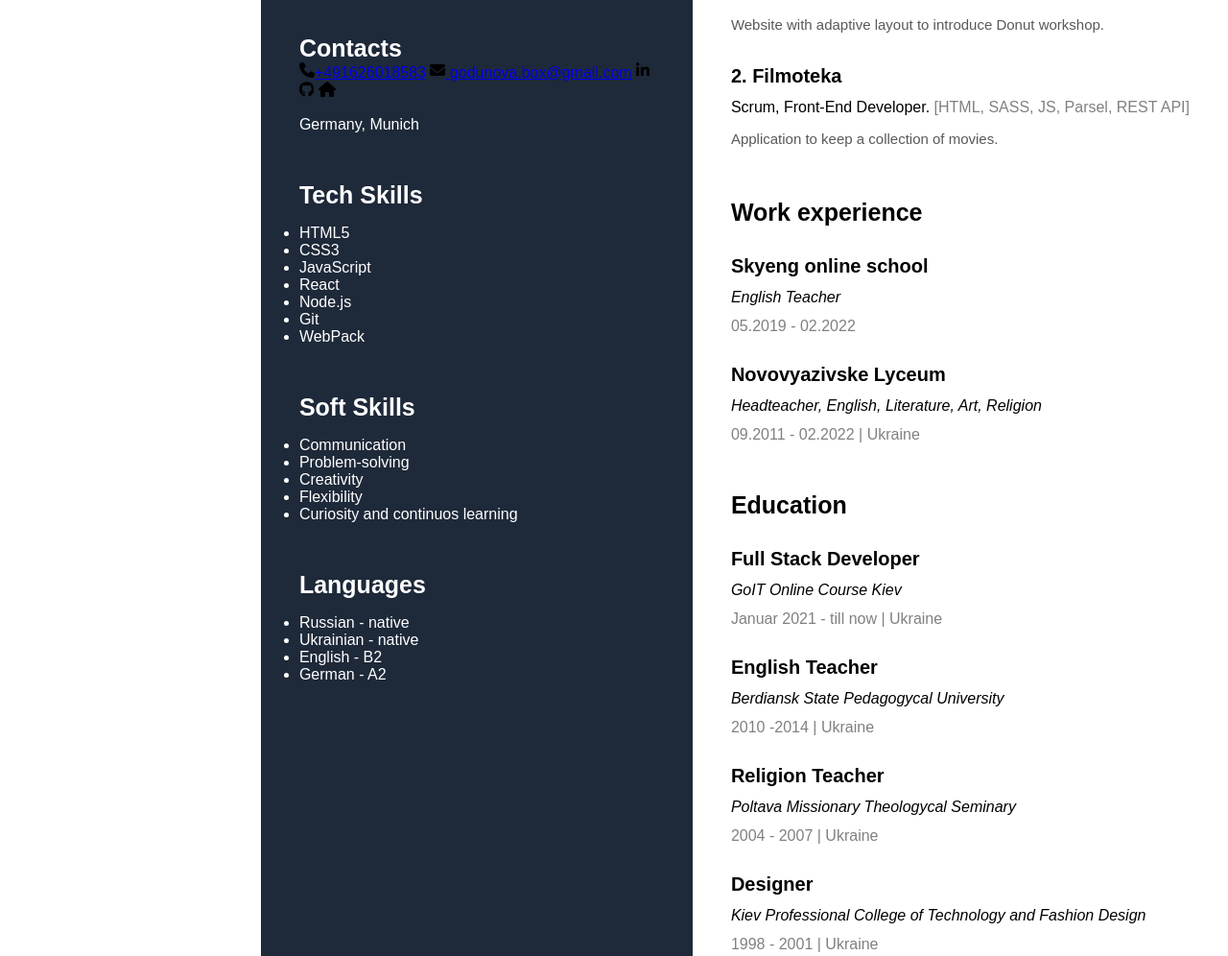
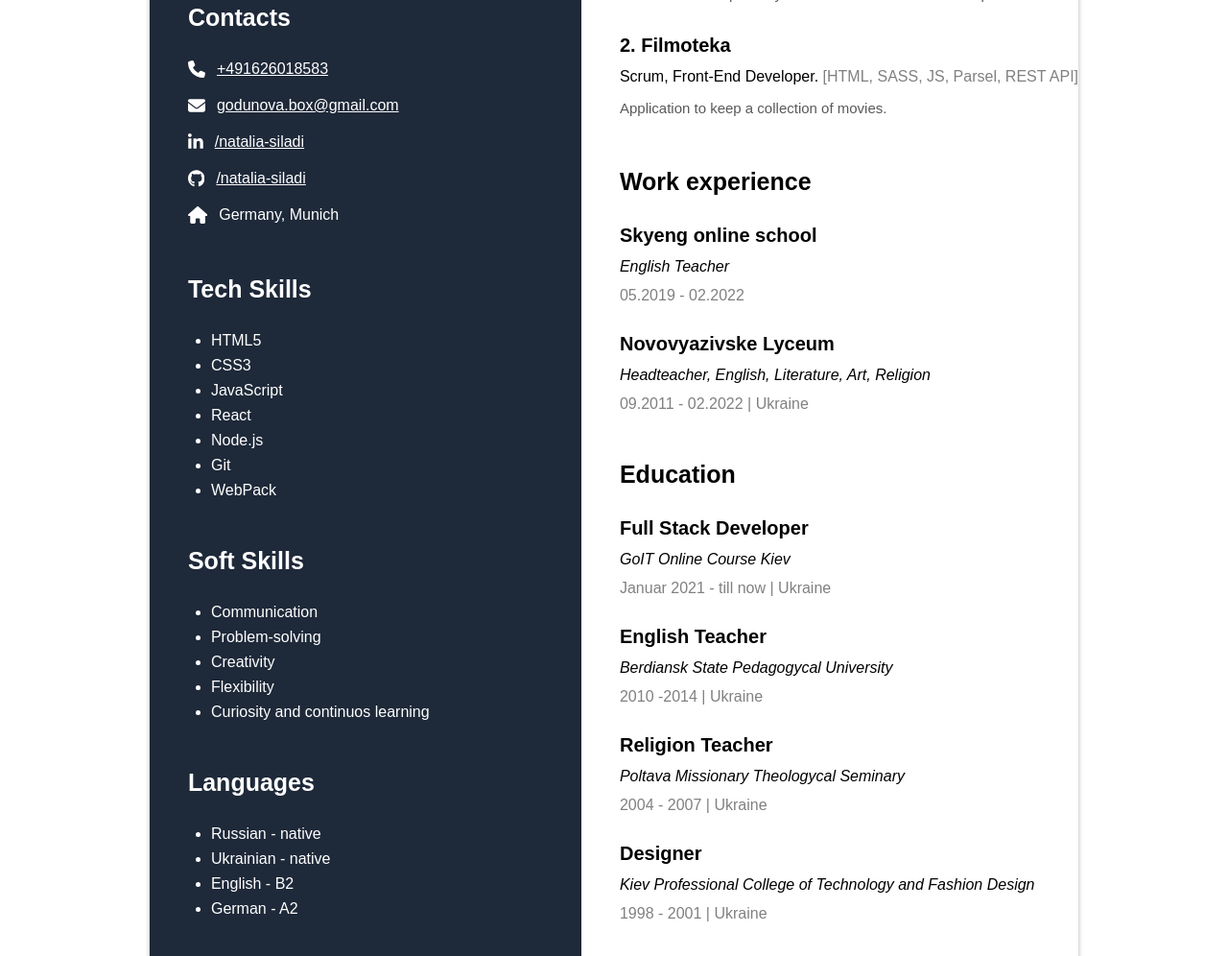
Before and after one commit to natalia-siladi/Personal-Portfolio-Website, a plain HTML site: page index.html in a window 1280 px wide. Shown: the part 512-1508 px from the top of the page at 96% size. Drawn offline with Linux system fonts and the light colour scheme.

Commit message:
add sidebar styles

```diff
--- a/css/styles.css
+++ b/css/styles.css
@@ -1,6 +1,8 @@
 body {
   font-family: sans-serif;
   color: black;
+  display: flex;
+  justify-content: center;
 }
 h1 {
   font-weight: bold;
@@ -56,10 +58,9 @@ ul {
 .main-container {
   gap: 40px;
   display: flex;
-  flex-direction: row-reverse;
-  width: 1200px;
+  flex-direction: row;
   background-color: #fff;
-  margin: 40px auto;
+  box-shadow: 0 0 5px rgba(0, 0, 0, 0.3);
 }
 .project-role {
   margin-top: 12px;
@@ -68,3 +69,33 @@ ul {
 .technologies {
   color: gray;
 }
+/* sidebar */
+.sidebar-list {
+  margin-bottom: 0;
+  margin-top: 30px;
+}
+.list-item {
+  margin-bottom: 8px;
+  margin-left: 24px;
+}
+.contacts {
+  display: inline;
+}
+.contact-link {
+  color: #fff;
+  display: flex;
+}
+.sidebar-icon {
+  fill: #fff;
+  margin-right: 12px;
+}
+.sidebar-icon svg {
+  font-size: 18px;
+}
+.contact-item {
+  margin-top: 0;
+  margin-bottom: 8px;
+}
+.contacts-heading {
+  margin-bottom: 30px;
+}
--- a/index.html
+++ b/index.html
@@ -14,6 +14,77 @@
 
 <body>
   <div class="main-container">
+    <!-- Start side bar section -->
+    <aside class="sidebar-section">
+      <img src="assets/img/profile.JPG" alt="profile photo" width="350" />
+      <div class="contacts">
+        <h2 class="contacts-heading">Contacts</h2>
+
+        <p class="contact-item"><a href="tel:+491626018583" class="contact-link"><span class="sidebar-icon"><svg
+                xmlns="http://www.w3.org/2000/svg" height="1em" viewBox="0 0 512 512">
+                >
+                <!--! Font Awesome Free 6.4.2 by @fontawesome - https://fontawesome.com License - https://fontawesome.com/license (Commercial License) Copyright 2023 Fonticons, Inc. -->
+                <path
+                  d="M164.9 24.6c-7.7-18.6-28-28.5-47.4-23.2l-88 24C12.1 30.2 0 46 0 64C0 311.4 200.6 512 448 512c18 0 33.8-12.1 38.6-29.5l24-88c5.3-19.4-4.6-39.7-23.2-47.4l-96-40c-16.3-6.8-35.2-2.1-46.3 11.6L304.7 368C234.3 334.7 177.3 277.7 144 207.3L193.3 167c13.7-11.2 18.4-30 11.6-46.3l-40-96z" />
+              </svg></span>+491626018583</a></p>
+
+        <p><a href="mailto:godunova.box@gmail.com" class="contact-link"><span class="sidebar-icon">
+              <svg xmlns="http://www.w3.org/2000/svg" height="1em" viewBox="0 0 512 512">
+                <!--! Font Awesome Free 6.4.2 by @fontawesome - https://fontawesome.com License - https://fontawesome.com/license (Commercial License) Copyright 2023 Fonticons, Inc. -->
+                <path
+                  d="M48 64C21.5 64 0 85.5 0 112c0 15.1 7.1 29.3 19.2 38.4L236.8 313.6c11.4 8.5 27 8.5 38.4 0L492.8 150.4c12.1-9.1 19.2-23.3 19.2-38.4c0-26.5-21.5-48-48-48H48zM0 176V384c0 35.3 28.7 64 64 64H448c35.3 0 64-28.7 64-64V176L294.4 339.2c-22.8 17.1-54 17.1-76.8 0L0 176z" />
+              </svg> </span>godunova.box@gmail.com</a></p>
+
+        <p><a href="https://www.linkedin.com/in/natalia-siladi/" target="_blank" rel="noopener noreferrer"
+            class="contact-link"><span class="sidebar-icon"><svg xmlns="http://www.w3.org/2000/svg" height="1em"
+                viewBox="0 0 448 512">
+                <!--! Font Awesome Free 6.4.2 by @fontawesome - https://fontawesome.com License - https://fontawesome.com/license (Commercial License) Copyright 2023 Fonticons, Inc. -->
+                <path
+                  d="M100.28 448H7.4V148.9h92.88zM53.79 108.1C24.09 108.1 0 83.5 0 53.8a53.79 53.79 0 0 1 107.58 0c0 29.7-24.1 54.3-53.79 54.3zM447.9 448h-92.68V302.4c0-34.7-.7-79.2-48.29-79.2-48.29 0-55.69 37.7-55.69 76.7V448h-92.78V148.9h89.08v40.8h1.3c12.4-23.5 42.69-48.3 87.88-48.3 94 0 111.28 61.9 111.28 142.3V448z" />
+              </svg></span>/natalia-siladi</a></p>
+        <p><a href="https://github.com/natalia-siladi" target="_blank" rel="noopener noreferrer"
+            class="contact-link"><span class="sidebar-icon"><svg xmlns="http://www.w3.org/2000/svg" height="1em"
+                viewBox="0 0 496 512">
+                <!--! Font Awesome Free 6.4.2 by @fontawesome - https://fontawesome.com License - https://fontawesome.com/license (Commercial License) Copyright 2023 Fonticons, Inc. -->
+                <path
+                  d="M165.9 397.4c0 2-2.3 3.6-5.2 3.6-3.3.3-5.6-1.3-5.6-3.6 0-2 2.3-3.6 5.2-3.6 3-.3 5.6 1.3 5.6 3.6zm-31.1-4.5c-.7 2 1.3 4.3 4.3 4.9 2.6 1 5.6 0 6.2-2s-1.3-4.3-4.3-5.2c-2.6-.7-5.5.3-6.2 2.3zm44.2-1.7c-2.9.7-4.9 2.6-4.6 4.9.3 2 2.9 3.3 5.9 2.6 2.9-.7 4.9-2.6 4.6-4.6-.3-1.9-3-3.2-5.9-2.9zM244.8 8C106.1 8 0 113.3 0 252c0 110.9 69.8 205.8 169.5 239.2 12.8 2.3 17.3-5.6 17.3-12.1 0-6.2-.3-40.4-.3-61.4 0 0-70 15-84.7-29.8 0 0-11.4-29.1-27.8-36.6 0 0-22.9-15.7 1.6-15.4 0 0 24.9 2 38.6 25.8 21.9 38.6 58.6 27.5 72.9 20.9 2.3-16 8.8-27.1 16-33.7-55.9-6.2-112.3-14.3-112.3-110.5 0-27.5 7.6-41.3 23.6-58.9-2.6-6.5-11.1-33.3 2.6-67.9 20.9-6.5 69 27 69 27 20-5.6 41.5-8.5 62.8-8.5s42.8 2.9 62.8 8.5c0 0 48.1-33.6 69-27 13.7 34.7 5.2 61.4 2.6 67.9 16 17.7 25.8 31.5 25.8 58.9 0 96.5-58.9 104.2-114.8 110.5 9.2 7.9 17 22.9 17 46.4 0 33.7-.3 75.4-.3 83.6 0 6.5 4.6 14.4 17.3 12.1C428.2 457.8 496 362.9 496 252 496 113.3 383.5 8 244.8 8zM97.2 352.9c-1.3 1-1 3.3.7 5.2 1.6 1.6 3.9 2.3 5.2 1 1.3-1 1-3.3-.7-5.2-1.6-1.6-3.9-2.3-5.2-1zm-10.8-8.1c-.7 1.3.3 2.9 2.3 3.9 1.6 1 3.6.7 4.3-.7.7-1.3-.3-2.9-2.3-3.9-2-.6-3.6-.3-4.3.7zm32.4 35.6c-1.6 1.3-1 4.3 1.3 6.2 2.3 2.3 5.2 2.6 6.5 1 1.3-1.3.7-4.3-1.3-6.2-2.2-2.3-5.2-2.6-6.5-1zm-11.4-14.7c-1.6 1-1.6 3.6 0 5.9 1.6 2.3 4.3 3.3 5.6 2.3 1.6-1.3 1.6-3.9 0-6.2-1.4-2.3-4-3.3-5.6-2z" />
+              </svg></span>/natalia-siladi</a></p>
+
+        <p class="contact-link"><span class="sidebar-icon"><svg xmlns="http://www.w3.org/2000/svg" height="1em"
+              viewBox="0 0 576 512">
+              <!--! Font Awesome Free 6.4.2 by @fontawesome - https://fontawesome.com License - https://fontawesome.com/license (Commercial License) Copyright 2023 Fonticons, Inc. -->
+              <path
+                d="M575.8 255.5c0 18-15 32.1-32 32.1h-32l.7 160.2c0 2.7-.2 5.4-.5 8.1V472c0 22.1-17.9 40-40 40H456c-1.1 0-2.2 0-3.3-.1c-1.4 .1-2.8 .1-4.2 .1H416 392c-22.1 0-40-17.9-40-40V448 384c0-17.7-14.3-32-32-32H256c-17.7 0-32 14.3-32 32v64 24c0 22.1-17.9 40-40 40H160 128.1c-1.5 0-3-.1-4.5-.2c-1.2 .1-2.4 .2-3.6 .2H104c-22.1 0-40-17.9-40-40V360c0-.9 0-1.9 .1-2.8V287.6H32c-18 0-32-14-32-32.1c0-9 3-17 10-24L266.4 8c7-7 15-8 22-8s15 2 21 7L564.8 231.5c8 7 12 15 11 24z" />
+            </svg></span>Germany, Munich</p>
+      </div>
+      <h2>Tech Skills</h2>
+      <ul class="sidebar-list">
+        <li class="list-item">HTML5</li>
+        <li class="list-item">CSS3</li>
+        <li class="list-item">JavaScript</li>
+        <li class="list-item">React</li>
+        <li class="list-item">Node.js</li>
+        <li class="list-item">Git</li>
+        <li class="list-item">WebPack</li>
+      </ul>
+      <h2>Soft Skills</h2>
+      <ul class="sidebar-list">
+        <li class="list-item">Communication</li>
+        <li class="list-item">Problem-solving</li>
+        <li class="list-item">Creativity</li>
+        <li class="list-item">Flexibility</li>
+        <li class="list-item">Curiosity and continuos learning</li>
+      </ul>
+      <h2>Languages</h2>
+      <ul class="sidebar-list">
+        <li class="list-item">Russian - native</li>
+        <li class="list-item">Ukrainian - native</li>
+        <li class="list-item">English - B2</li>
+        <li class="list-item">German - A2</li>
+      </ul>
+    </aside>
+    <!-- finish side bar section -->
+
     <main>
       <h1>Natalia Siladi</h1>
       <h2>Front-End Developer</h2>
@@ -87,69 +158,10 @@
       </ul>
     </main>
 
-    <!-- Start side bar section -->
-    <aside class="sidebar-section">
-      <img src="assets/img/profile.JPG" alt="profile photo" width="350" />
-      <h2>Contacts</h2>
-      <a href="tel:+491626018583"><span class="phone-icon"><svg xmlns="http://www.w3.org/2000/svg" height="1em"
-            viewBox="0 0 512 512">
-            <!--! Font Awesome Free 6.4.2 by @fontawesome - https://fontawesome.com License - https://fontawesome.com/license (Commercial License) Copyright 2023 Fonticons, Inc. -->
-            <path
-              d="M164.9 24.6c-7.7-18.6-28-28.5-47.4-23.2l-88 24C12.1 30.2 0 46 0 64C0 311.4 200.6 512 448 512c18 0 33.8-12.1 38.6-29.5l24-88c5.3-19.4-4.6-39.7-23.2-47.4l-96-40c-16.3-6.8-35.2-2.1-46.3 11.6L304.7 368C234.3 334.7 177.3 277.7 144 207.3L193.3 167c13.7-11.2 18.4-30 11.6-46.3l-40-96z" />
-          </svg></span>+491626018583</a>
-      <a href="mailto:godunova.box@gmail.com"><span class="mail-icon">
-          <svg xmlns="http://www.w3.org/2000/svg" height="1em" viewBox="0 0 512 512">
-            <!--! Font Awesome Free 6.4.2 by @fontawesome - https://fontawesome.com License - https://fontawesome.com/license (Commercial License) Copyright 2023 Fonticons, Inc. -->
-            <path
-              d="M48 64C21.5 64 0 85.5 0 112c0 15.1 7.1 29.3 19.2 38.4L236.8 313.6c11.4 8.5 27 8.5 38.4 0L492.8 150.4c12.1-9.1 19.2-23.3 19.2-38.4c0-26.5-21.5-48-48-48H48zM0 176V384c0 35.3 28.7 64 64 64H448c35.3 0 64-28.7 64-64V176L294.4 339.2c-22.8 17.1-54 17.1-76.8 0L0 176z" />
-          </svg> </span>godunova.box@gmail.com</a>
-      <a href="https://www.linkedin.com/in/natalia-siladi/" target="_blank" rel="noopener noreferrer"><span
-          class="linkedin-icon"><svg xmlns="http://www.w3.org/2000/svg" height="1em" viewBox="0 0 448 512">
-            <!--! Font Awesome Free 6.4.2 by @fontawesome - https://fontawesome.com License - https://fontawesome.com/license (Commercial License) Copyright 2023 Fonticons, Inc. -->
-            <path
-              d="M100.28 448H7.4V148.9h92.88zM53.79 108.1C24.09 108.1 0 83.5 0 53.8a53.79 53.79 0 0 1 107.58 0c0 29.7-24.1 54.3-53.79 54.3zM447.9 448h-92.68V302.4c0-34.7-.7-79.2-48.29-79.2-48.29 0-55.69 37.7-55.69 76.7V448h-92.78V148.9h89.08v40.8h1.3c12.4-23.5 42.69-48.3 87.88-48.3 94 0 111.28 61.9 111.28 142.3V448z" />
-          </svg></span></a>
-      <a href="https://github.com/natalia-siladi" target="_blank" rel="noopener noreferrer"><span
-          class="github-icon"><svg xmlns="http://www.w3.org/2000/svg" height="1em" viewBox="0 0 496 512">
-            <!--! Font Awesome Free 6.4.2 by @fontawesome - https://fontawesome.com License - https://fontawesome.com/license (Commercial License) Copyright 2023 Fonticons, Inc. -->
-            <path
-              d="M165.9 397.4c0 2-2.3 3.6-5.2 3.6-3.3.3-5.6-1.3-5.6-3.6 0-2 2.3-3.6 5.2-3.6 3-.3 5.6 1.3 5.6 3.6zm-31.1-4.5c-.7 2 1.3 4.3 4.3 4.9 2.6 1 5.6 0 6.2-2s-1.3-4.3-4.3-5.2c-2.6-.7-5.5.3-6.2 2.3zm44.2-1.7c-2.9.7-4.9 2.6-4.6 4.9.3 2 2.9 3.3 5.9 2.6 2.9-.7 4.9-2.6 4.6-4.6-.3-1.9-3-3.2-5.9-2.9zM244.8 8C106.1 8 0 113.3 0 252c0 110.9 69.8 205.8 169.5 239.2 12.8 2.3 17.3-5.6 17.3-12.1 0-6.2-.3-40.4-.3-61.4 0 0-70 15-84.7-29.8 0 0-11.4-29.1-27.8-36.6 0 0-22.9-15.7 1.6-15.4 0 0 24.9 2 38.6 25.8 21.9 38.6 58.6 27.5 72.9 20.9 2.3-16 8.8-27.1 16-33.7-55.9-6.2-112.3-14.3-112.3-110.5 0-27.5 7.6-41.3 23.6-58.9-2.6-6.5-11.1-33.3 2.6-67.9 20.9-6.5 69 27 69 27 20-5.6 41.5-8.5 62.8-8.5s42.8 2.9 62.8 8.5c0 0 48.1-33.6 69-27 13.7 34.7 5.2 61.4 2.6 67.9 16 17.7 25.8 31.5 25.8 58.9 0 96.5-58.9 104.2-114.8 110.5 9.2 7.9 17 22.9 17 46.4 0 33.7-.3 75.4-.3 83.6 0 6.5 4.6 14.4 17.3 12.1C428.2 457.8 496 362.9 496 252 496 113.3 383.5 8 244.8 8zM97.2 352.9c-1.3 1-1 3.3.7 5.2 1.6 1.6 3.9 2.3 5.2 1 1.3-1 1-3.3-.7-5.2-1.6-1.6-3.9-2.3-5.2-1zm-10.8-8.1c-.7 1.3.3 2.9 2.3 3.9 1.6 1 3.6.7 4.3-.7.7-1.3-.3-2.9-2.3-3.9-2-.6-3.6-.3-4.3.7zm32.4 35.6c-1.6 1.3-1 4.3 1.3 6.2 2.3 2.3 5.2 2.6 6.5 1 1.3-1.3.7-4.3-1.3-6.2-2.2-2.3-5.2-2.6-6.5-1zm-11.4-14.7c-1.6 1-1.6 3.6 0 5.9 1.6 2.3 4.3 3.3 5.6 2.3 1.6-1.3 1.6-3.9 0-6.2-1.4-2.3-4-3.3-5.6-2z" />
-          </svg></span></a>
-      <span class="location-icon"><svg xmlns="http://www.w3.org/2000/svg" height="1em" viewBox="0 0 576 512">
-          <!--! Font Awesome Free 6.4.2 by @fontawesome - https://fontawesome.com License - https://fontawesome.com/license (Commercial License) Copyright 2023 Fonticons, Inc. -->
-          <path
-            d="M575.8 255.5c0 18-15 32.1-32 32.1h-32l.7 160.2c0 2.7-.2 5.4-.5 8.1V472c0 22.1-17.9 40-40 40H456c-1.1 0-2.2 0-3.3-.1c-1.4 .1-2.8 .1-4.2 .1H416 392c-22.1 0-40-17.9-40-40V448 384c0-17.7-14.3-32-32-32H256c-17.7 0-32 14.3-32 32v64 24c0 22.1-17.9 40-40 40H160 128.1c-1.5 0-3-.1-4.5-.2c-1.2 .1-2.4 .2-3.6 .2H104c-22.1 0-40-17.9-40-40V360c0-.9 0-1.9 .1-2.8V287.6H32c-18 0-32-14-32-32.1c0-9 3-17 10-24L266.4 8c7-7 15-8 22-8s15 2 21 7L564.8 231.5c8 7 12 15 11 24z" />
-        </svg></span>
-      <p>Germany, Munich</p>
-      <h2>Tech Skills</h2>
-      <ul>
-        <li>HTML5</li>
-        <li>CSS3</li>
-        <li>JavaScript</li>
-        <li>React</li>
-        <li>Node.js</li>
-        <li>Git</li>
-        <li>WebPack</li>
-      </ul>
-      <h2>Soft Skills</h2>
-      <ul>
-        <li>Communication</li>
-        <li>Problem-solving</li>
-        <li>Creativity</li>
-        <li>Flexibility</li>
-        <li>Curiosity and continuos learning</li>
-      </ul>
-      <h2>Languages</h2>
-      <ul>
-        <li>Russian - native</li>
-        <li>Ukrainian - native</li>
-        <li>English - B2</li>
-        <li>German - A2</li>
-      </ul>
-    </aside>
+
+
   </div>
 
-  <!-- finish side bar section -->
 </body>
 
 </html>
```
